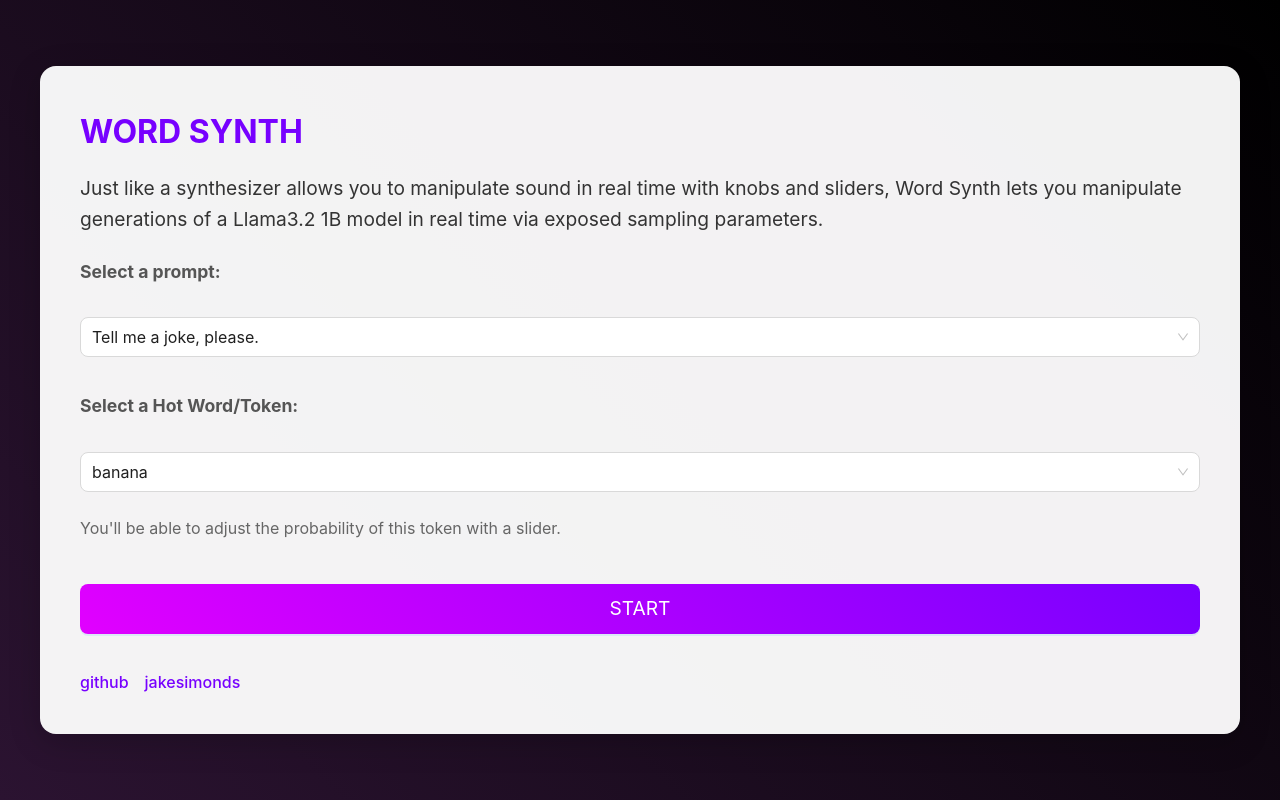
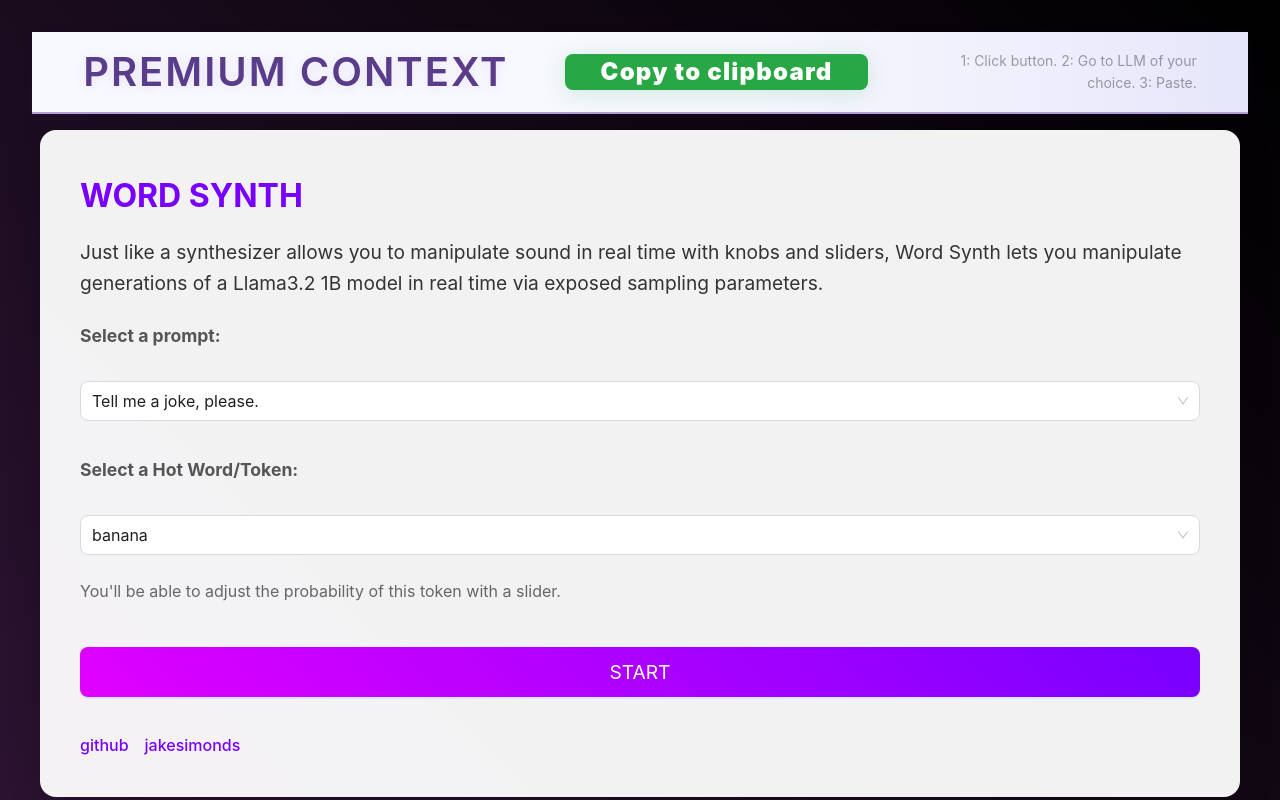
Before and after one commit to jakesimonds/wordSynth, a React (Vite) app in the folder frontend/: page / in a window 1280 px wide. Built offline with nearby package versions, Linux system fonts and the light colour scheme.

Commit message:
premium-context

```diff
--- /dev/null
+++ b/frontend/src/components/ClipboardButton.tsx
@@ -0,0 +1,144 @@
+import { useState } from 'react';
+import { Button, Typography } from 'antd';
+
+const { Text } = Typography;
+
+interface ClipboardLifelineProps {
+  buttonText?: string;
+  appContext?: string;
+  onCopy?: (text: string) => void;
+  bannerMode?: boolean;
+}
+
+const DEFAULT_CONTEXT = `This is WordSynth, a web app for exploring Llama 3.2 1B text generation with real-time parameter controls. The user below is seeking help or clarification:`;
+
+const ClipboardLifeline: React.FC<ClipboardLifelineProps> = ({
+  buttonText = "Copy to clipboard",
+  appContext = DEFAULT_CONTEXT,
+  onCopy,
+  bannerMode = false,
+}) => {
+  const [copied, setCopied] = useState(false);
+
+  const getClipboardText = () => {
+    return `${appContext}\nUser's question: [No question entered]`;
+  };
+
+  const handleCopy = async () => {
+    const textToCopy = getClipboardText();
+    try {
+      await navigator.clipboard.writeText(textToCopy);
+      setCopied(true);
+      onCopy?.(textToCopy);
+      setTimeout(() => setCopied(false), 1500);
+    } catch (err) {
+      setCopied(false);
+    }
+  };
+
+  if (bannerMode) {
+    return (
+      <div
+        style={{
+          width: '100%',
+          background: 'linear-gradient(90deg, #f8f8ff 60%, #e6e6fa 100%)',
+          borderBottom: '2px solid #b19dd8',
+          boxShadow: '0 2px 12px rgba(80,40,120,0.07)',
+          padding: '18px 4vw',
+          display: 'flex',
+          flexDirection: 'row',
+          alignItems: 'center',
+          justifyContent: 'space-between',
+          gap: 24,
+          zIndex: 10,
+          position: 'relative',
+          flexWrap: 'wrap',
+        }}
+      >
+        <Text
+          strong
+          style={{
+            fontSize: 'clamp(1.5rem, 4vw, 2.5rem)',
+            color: '#5a3d8a',
+            textAlign: 'center',
+            letterSpacing: 2,
+            textTransform: 'uppercase',
+            textShadow: '0 2px 12px rgba(90,61,138,0.10)',
+            lineHeight: 1.1,
+            fontWeight: 900,
+            flex: '0 0 auto',
+            marginRight: 16,
+            marginBottom: 0,
+            whiteSpace: 'nowrap',
+          }}
+        >
+          Premium Context
+        </Text>
+        <Button
+          type="primary"
+          onClick={handleCopy}
+          style={{
+            padding: '18px 36px',
+            fontSize: '1.5rem',
+            backgroundColor: copied ? '#52c41a' : '#28a745',
+            color: 'white',
+            border: 'none',
+            borderRadius: '8px',
+            fontWeight: 900,
+            boxShadow: '0 4px 24px 0 rgba(40,167,69,0.18)',
+            letterSpacing: 1.2,
+            flex: '0 0 auto',
+            margin: '0 16px',
+            minWidth: 220,
+            minHeight: 0,
+            whiteSpace: 'nowrap',
+          }}
+        >
+          {copied ? 'Copied!' : buttonText}
+        </Button>
+        <Text
+          type="secondary"
+          style={{
+            fontSize: 14,
+            textAlign: 'right',
+            flex: '1 1 0',
+            minWidth: 120,
+            marginLeft: 16,
+            marginTop: 0,
+            opacity: 0.8,
+            whiteSpace: 'normal',
+            wordBreak: 'break-word',
+          }}
+        >
+          1: Click button. 2: Go to LLM of your choice. 3: Paste.
+        </Text>
+        <style>{`
+          @media (max-width: 700px) {
+            .premium-context-banner {
+              flex-direction: column !important;
+              align-items: stretch !important;
+              text-align: center !important;
+              gap: 10px !important;
+            }
+            .premium-context-banner .ant-typography {
+              margin-right: 0 !important;
+              margin-left: 0 !important;
+              margin-bottom: 0 !important;
+              white-space: normal !important;
+            }
+            .premium-context-banner .ant-btn {
+              margin: 0 auto 0 auto !important;
+              min-width: 180px !important;
+              width: 100% !important;
+            }
+          }
+        `}</style>
+      </div>
+    );
+  }
+
+  // Non-banner mode (not used for now)
+  return null;
+};
+
+export default ClipboardLifeline;
--- a/frontend/src/components/LandingPage.tsx
+++ b/frontend/src/components/LandingPage.tsx
@@ -1,6 +1,7 @@
 import { useState, useEffect } from "react";
 import { useNavigate } from "react-router-dom";
 import { Button, Select } from "antd";
+import ClipboardLifeline from './ClipboardButton';
 
 const LandingPage = () => {
   // Predefined options
@@ -48,7 +49,7 @@ const LandingPage = () => {
       display: "flex",
       flexDirection: "column",
       alignItems: "center",
-      justifyContent: "center",
+      justifyContent: "flex-start",
       background: "linear-gradient(45deg, #2b1331, #000000)",
       padding: isMobile ? "0.5rem" : "2rem",
       boxSizing: "border-box",
@@ -59,6 +60,7 @@ const LandingPage = () => {
       right: 0,
       bottom: 0
     }}>
+      <ClipboardLifeline bannerMode />
       <div style={{
         width: "100%",
         maxWidth: isMobile ? "100%" : "1200px",
--- a/frontend/src/components/LlamaStream.tsx
+++ b/frontend/src/components/LlamaStream.tsx
@@ -3,6 +3,8 @@ import { Slider, Space, Card, Skeleton, Select } from "antd";
 import { useLocation, Navigate, useNavigate } from 'react-router-dom';
 // Import the Help component
 import Help from './Help';
+// Import the ClipboardLifeline component
+import ClipboardLifeline from './ClipboardButton';
 
 // Define API_BASE to handle both development and production environments
 const API_BASE = import.meta.env.DEV
@@ -460,6 +462,7 @@ const LlamaStream = () => {
 
   return (
     <div style={{ display: "flex", flexDirection: "column", height: "100vh" }}>
+      <ClipboardLifeline bannerMode />
       <style>
         {`
           .header-link {
@@ -749,7 +752,7 @@ const LlamaStream = () => {
               style={{
                 width: "100%",
                 padding: "12px",
-                marginBottom: "26px",
+                marginBottom: "12px",
                 fontSize: "28px",
                 backgroundColor: "#007bff",
                 color: "white",
@@ -760,6 +763,9 @@ const LlamaStream = () => {
             >
               ?
             </button>
+
+            {/* Add Clipboard Button */}
+            <ClipboardLifeline />
           </Space>
         </div>
 
```
Also changed, not shown: frontend/src/clipboardTemplate.txt (added).
